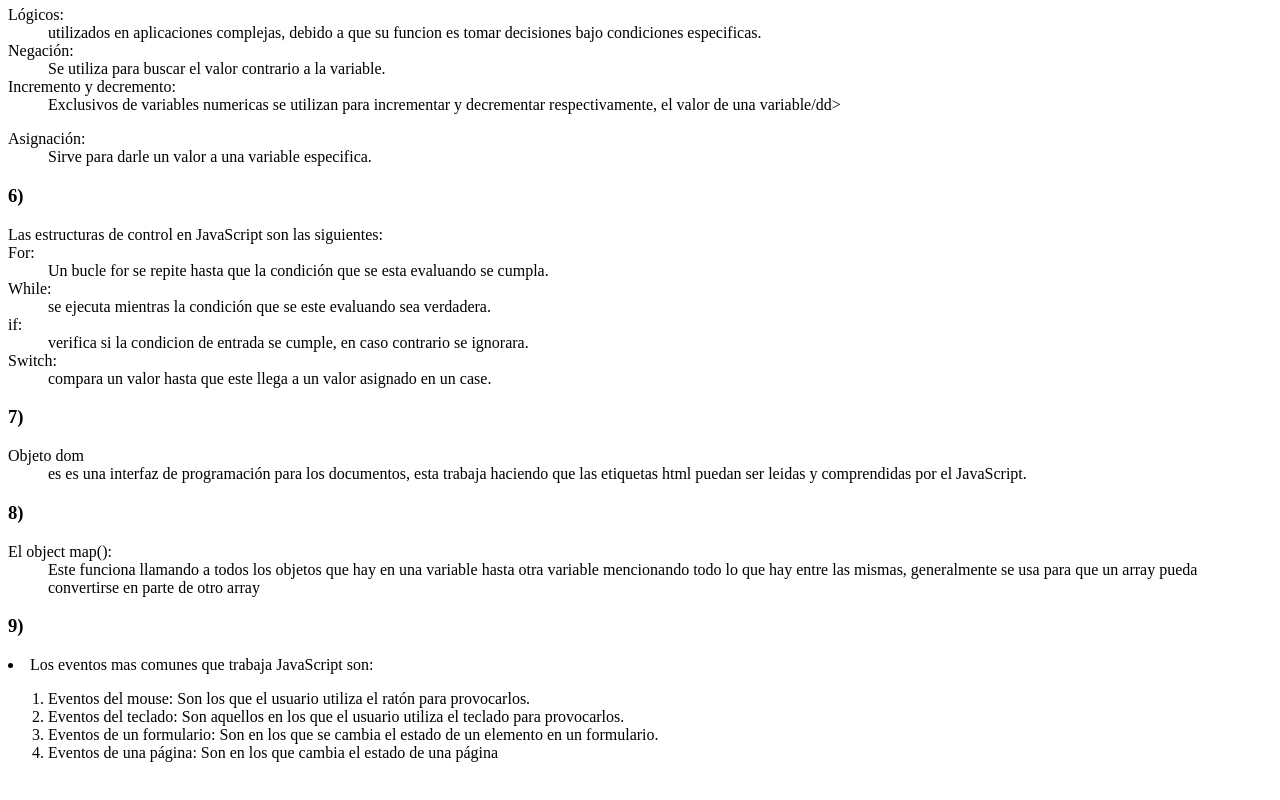
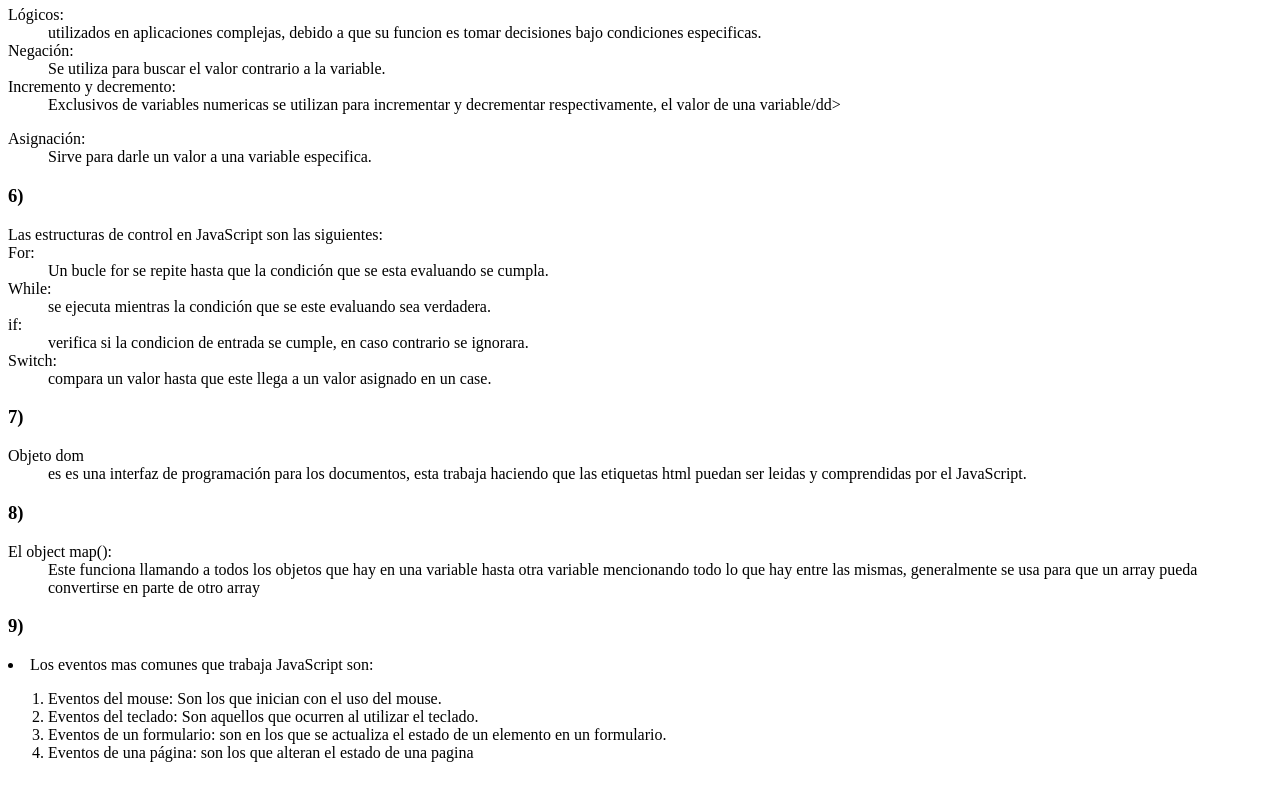
Before and after one commit to EmilianoBonvicino/Tp-js-investigacion, a plain HTML site: page Index.html in a window 1280 px wide. Shown: the part 3052-3852 px from the top of the page. Drawn offline with Linux system fonts and the light colour scheme.

Commit message:
corrigiendo punto 9

```diff
--- a/Index.html
+++ b/Index.html
@@ -240,10 +240,10 @@
             <h3>9)</h3>
             <li>Los eventos mas comunes que trabaja JavaScript son:
                 <ol>
-                    <li>Eventos del mouse: Son los que el usuario utiliza el ratón para provocarlos.</li>
-                    <li>Eventos del teclado: Son aquellos en los que el usuario utiliza el teclado para provocarlos.</li>
-                    <li>Eventos de un formulario: Son en los que se cambia el estado de un elemento en un formulario.</li>
-                    <li>Eventos de una página: Son en los que cambia el estado de una página</li>
+                    <li>Eventos del mouse: Son los que inician con el uso del mouse.</li>
+                    <li>Eventos del teclado: Son aquellos que ocurren al utilizar el teclado.</li>
+                    <li>Eventos de un formulario: son en los que se actualiza el estado de un elemento en un formulario.</li>
+                    <li>Eventos de una página: son los que alteran el estado de una pagina</li>
                 </ol>
             </li><br>
         </div>
```
